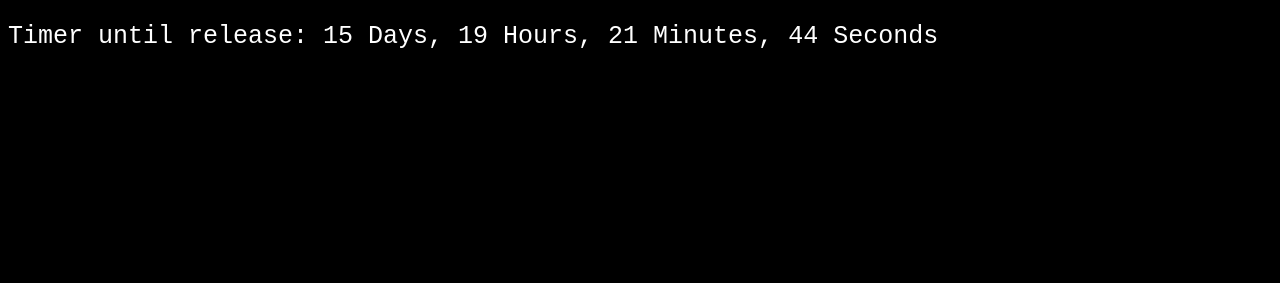
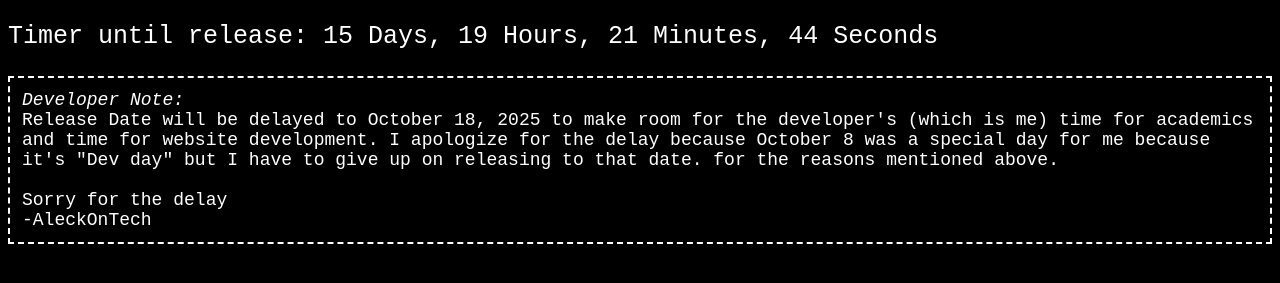
Before and after one commit to AleckOnTech/aleckontech.github.io, a plain HTML site: page index.html in a window 1280 px wide. Shown: the part 137-420 px from the top of the page. Drawn offline with Linux system fonts and the light colour scheme.

Commit message:
RELEASE DATE CHANGE
Initially October 8 but due to academic constraints, release will be shifted to October 18

P.S. Its on Saturday

```diff
--- a/index.html
+++ b/index.html
@@ -16,6 +16,11 @@
         #third_line {
             font-size: 25px;
         }
+        .devnote {
+            font-size: 18px;
+            border: 2px dashed white;
+            padding: 12px;
+        }
     </style>
 </head>
 
@@ -23,7 +28,13 @@
     <h1>This is my website. Under construction....</h1>
     <h2 id="second_line"></h2>
     <p id="third_line"></p>
+    <p class="devnote">
+        <em>Developer Note: </em><br>
+        Release Date will be delayed to October 18, 2025 to make room for the developer's (which is me) time for academics and time for website development. I apologize for the delay because October 8 was a special day for me because it's "Dev day" but I have to give up on releasing to that date. for the reasons mentioned above.
+        <br> <br>Sorry for the delay
+        <br>-AleckOnTech
+    </p>
 
-    <script src="script.js"></script>
+    <script src="https://aleckontech.github.io/script.js"></script>
 </body>
 </html>
```
